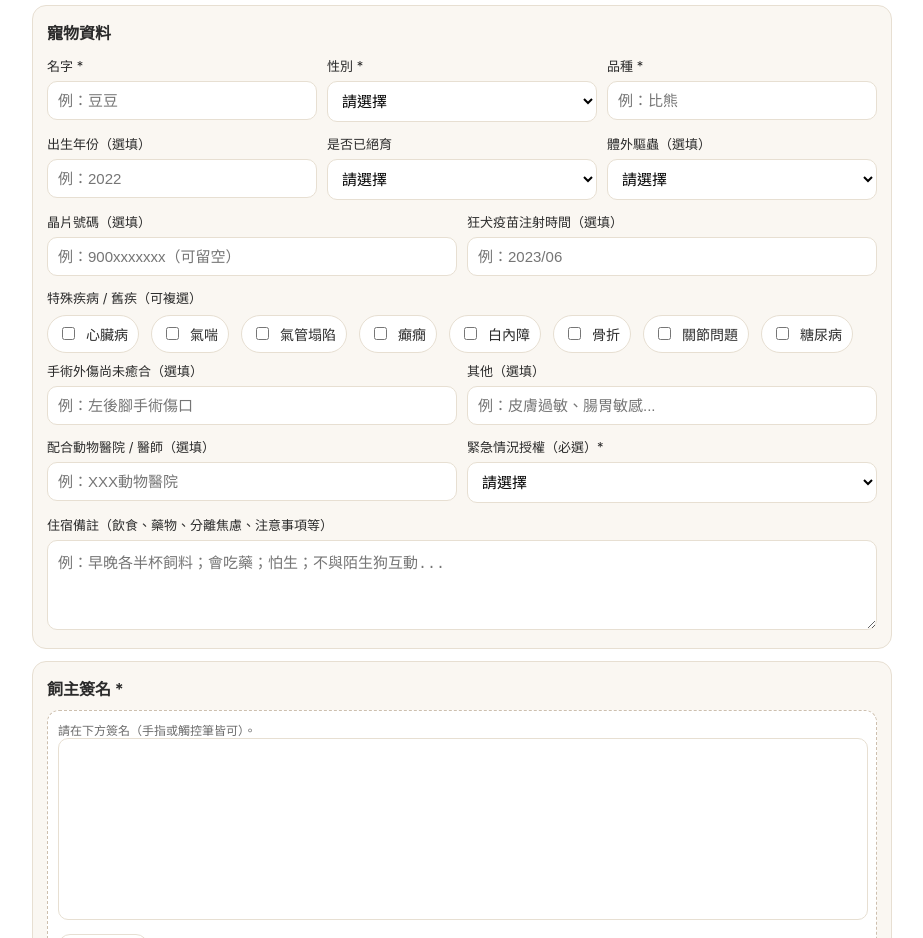
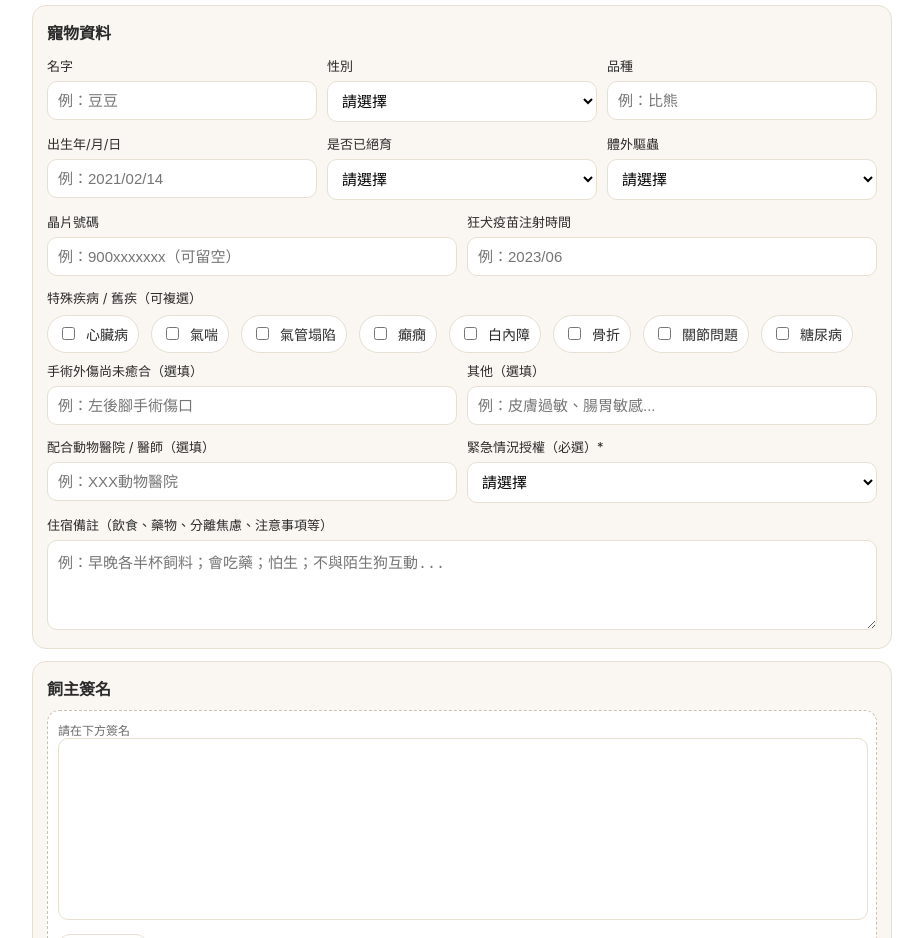
Before and after one commit to kumajima2025-cpu/hotel, a plain HTML site: page index.html in a window 1280 px wide. Shown: the part 420-1358 px from the top of the page, without its empty margins (178-1101 px from the left). Drawn offline with Linux system fonts and the light colour scheme.

Commit message:
Update index.html

```diff
--- a/index.html
+++ b/index.html
@@ -87,11 +87,11 @@
       <div class="secTitle">寵物資料</div>
       <div class="grid3">
         <div>
-          <label>名字 *</label>
+          <label>名字</label>
           <input id="pet_name" placeholder="例：豆豆" required />
         </div>
         <div>
-          <label>性別 *</label>
+          <label>性別</label>
           <select id="pet_sex" required>
             <option value="">請選擇</option>
             <option>公</option>
@@ -99,12 +99,12 @@
           </select>
         </div>
         <div>
-          <label>品種 *</label>
+          <label>品種</label>
           <input id="pet_breed" placeholder="例：比熊" required />
         </div>
         <div>
-          <label>出生年份（選填）</label>
-          <input id="pet_birth_year" inputmode="numeric" placeholder="例：2022" />
+          <label>出生年/月/日</label>
+          <input id="pet_birth_year" inputmode="numeric" placeholder="例：2021/02/14" />
         </div>
         <div>
           <label>是否已絕育</label>
@@ -115,7 +115,7 @@
           </select>
         </div>
         <div>
-          <label>體外驅蟲（選填）</label>
+          <label>體外驅蟲</label>
           <select id="pet_deworm">
             <option value="">請選擇</option>
             <option>滴劑</option>
@@ -128,11 +128,11 @@
       <div style="height:10px"></div>
       <div class="grid">
         <div>
-          <label>晶片號碼（選填）</label>
+          <label>晶片號碼</label>
           <input id="pet_chip" placeholder="例：900xxxxxxx（可留空）" />
         </div>
         <div>
-          <label>狂犬疫苗注射時間（選填）</label>
+          <label>狂犬疫苗注射時間</label>
           <input id="pet_rabies" placeholder="例：2023/06" />
         </div>
       </div>
@@ -182,9 +182,9 @@
     </div>
 
     <div class="card">
-      <div class="secTitle">飼主簽名 *</div>
+      <div class="secTitle">飼主簽名</div>
       <div class="sigBox">
-        <div class="small">請在下方簽名（手指或觸控筆皆可）。</div>
+        <div class="small">請在下方簽名</div>
         <canvas id="sig"></canvas>
         <div class="btns">
           <button class="ghost" id="clearBtn" type="button">清除簽名</button>
@@ -364,7 +364,7 @@
         setStatus("送出失敗：" + (json.error || "未知錯誤"));
         return;
       }
-      setStatus("✅ 已送出！PDF 將寄到店家（若有填 Email 也會寄一份給您）", true);
+      setStatus("✅ 已送出！將會寄送表單至您的Email", true);
 
       // 可選：送出後鎖按鈕
       document.getElementById('submitBtn').disabled = true;
```
